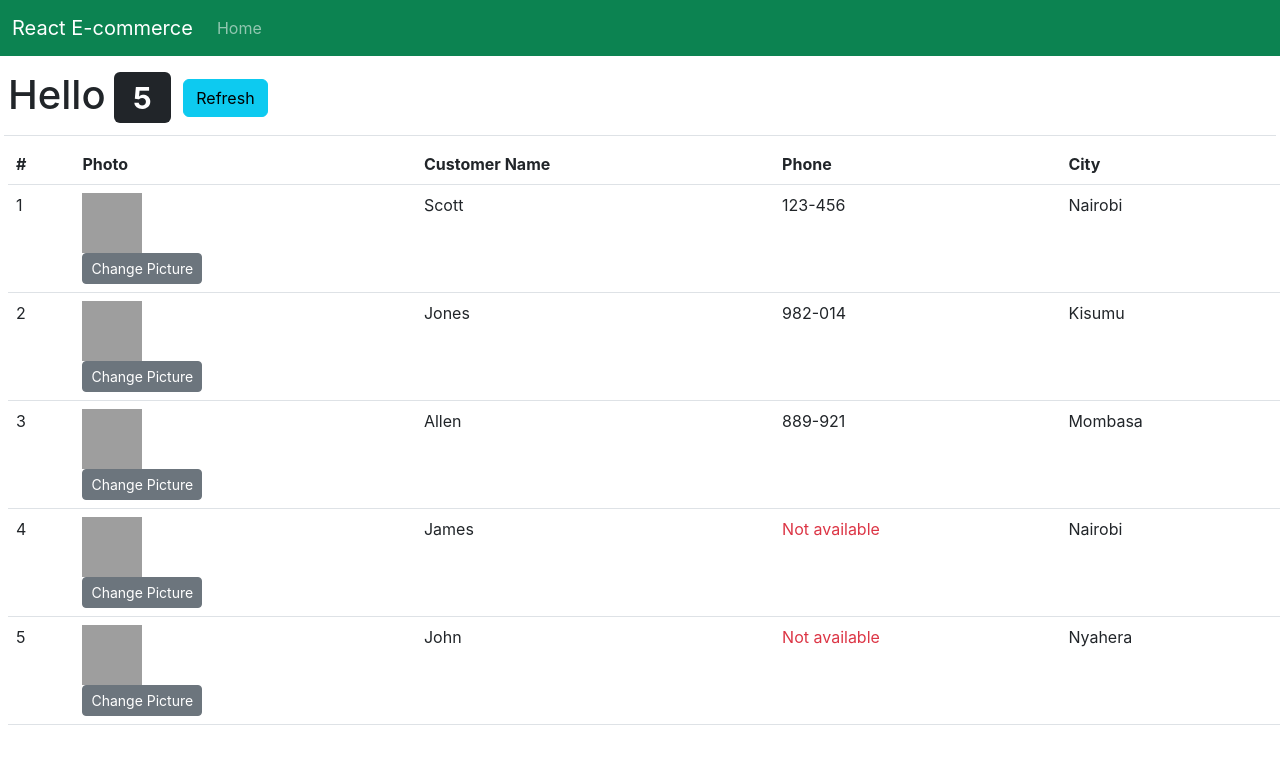
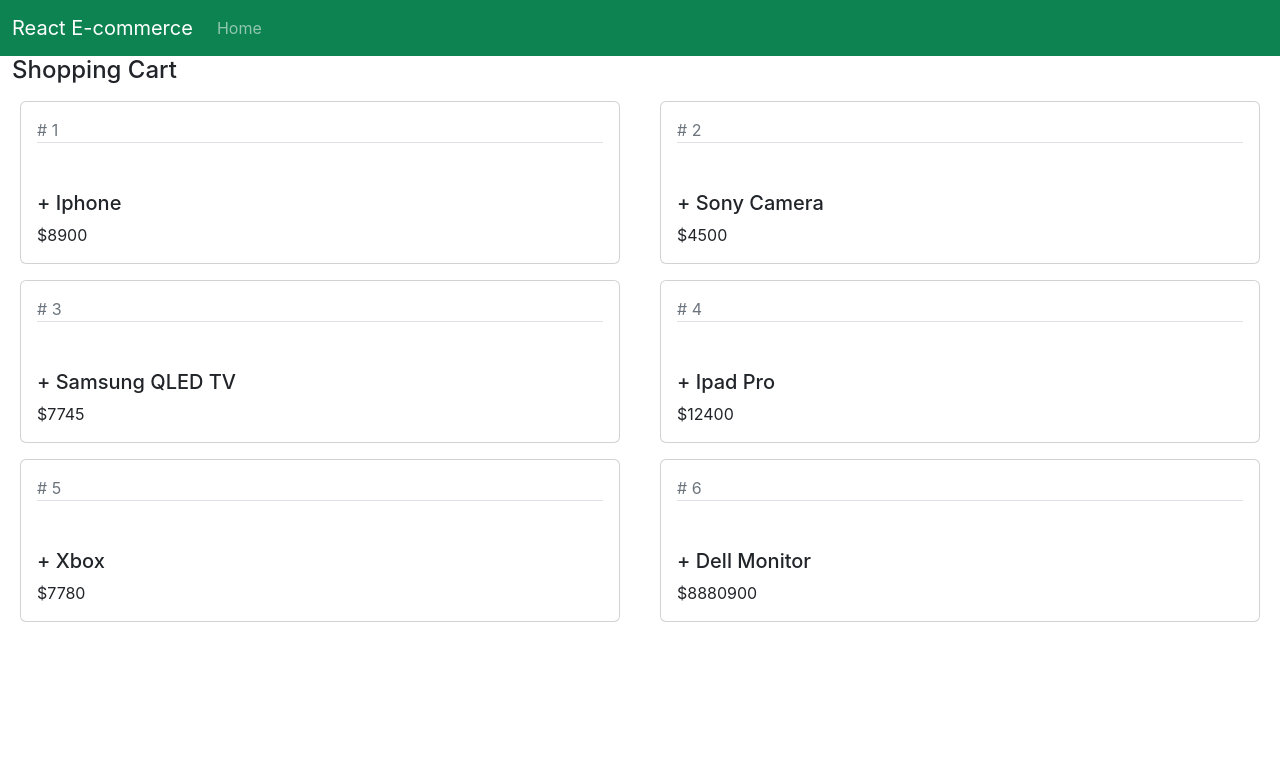
Before and after one commit to Mr-Hera/react-ecommerce, a React (Create React App) app: page / in a window 1280 px wide. Shown: the top 764 px of the page. Built offline with nearby package versions, Linux system fonts and the light colour scheme; grey boxes are pictures that could not be loaded.

Commit message:
Feat: added shopping list & product components

```diff
--- a/src/App.js
+++ b/src/App.js
@@ -1,13 +1,15 @@
 // import logo from './logo.svg';
 import './App.css';
 import NavBar from './components/NavBar'
-import Landing from './components/Landing'
+import CustomersList from './components/CustomersList'
+import ShoppingCart from './components/ShoppingCart'
 
 function App() {
   return (
     <>
       <NavBar />
-      <Landing />
+      <ShoppingCart />
+      {/* <CustomersList /> */}
     </>
   );
 }
--- a/src/components/Landing.jsx
+++ b/src/components/CustomersList.jsx
@@ -1,6 +1,6 @@
 import React, { Component } from 'react'
 
-class Landing extends Component {
+class CustomersList extends Component {
     state = {
         pageTitle:"Hello",
         customersCount: 5,
@@ -90,4 +90,4 @@
     };
 }
 
-export default Landing;
+export default CustomersList;
--- /dev/null
+++ b/src/components/Product.jsx
@@ -0,0 +1,20 @@
+import React, { Component } from "react"
+
+class Product extends Component {
+    render() {
+        console.log(this.props);
+        return (
+            <div className="col-lg-6">
+                <div className="card m-2">
+                    <div className="card-body">
+                        <div className="text-muted"># {this.props.id}</div>
+                        <h5 className="pt-5 border-top">+ {this.props.productName}</h5>
+                        <div>${this.props.price}</div>
+                    </div>
+                </div>
+            </div>
+        );
+    }
+};
+
+export default Product;
--- /dev/null
+++ b/src/components/ShoppingCart.jsx
@@ -0,0 +1,36 @@
+import React, { Component } from 'react';
+import Product from './Product';
+
+class ShoppingCart extends Component {
+    state = {
+        products: [
+            {id: 1, productName: "Iphone", price: 8900, quantity: 0},
+            {id: 2, productName: "Sony Camera", price: 4500, quantity: 0},
+            {id: 3, productName: "Samsung QLED TV", price: 7745, quantity: 0},
+            {id: 4, productName: "Ipad Pro", price: 12400, quantity: 0},
+            {id: 5, productName: "Xbox", price: 7780, quantity: 0},
+            {id: 6, productName: "Dell Monitor", price: 8880900, quantity: 0},
+        ],
+    };
+    render () {
+        return (
+            <div className="container-fluid">
+                <h4>Shopping Cart</h4>
+                <div className="row">
+                    {this.state.products.map(product => {
+                        return (
+                            <Product
+                                key={product.id}
+                                id={product.id}
+                                productName={product.productName}
+                                price={product.price}
+                            />
+                        );
+                    })}
+                </div>
+            </div>
+        );
+    }
+}
+
+export default ShoppingCart;
```
